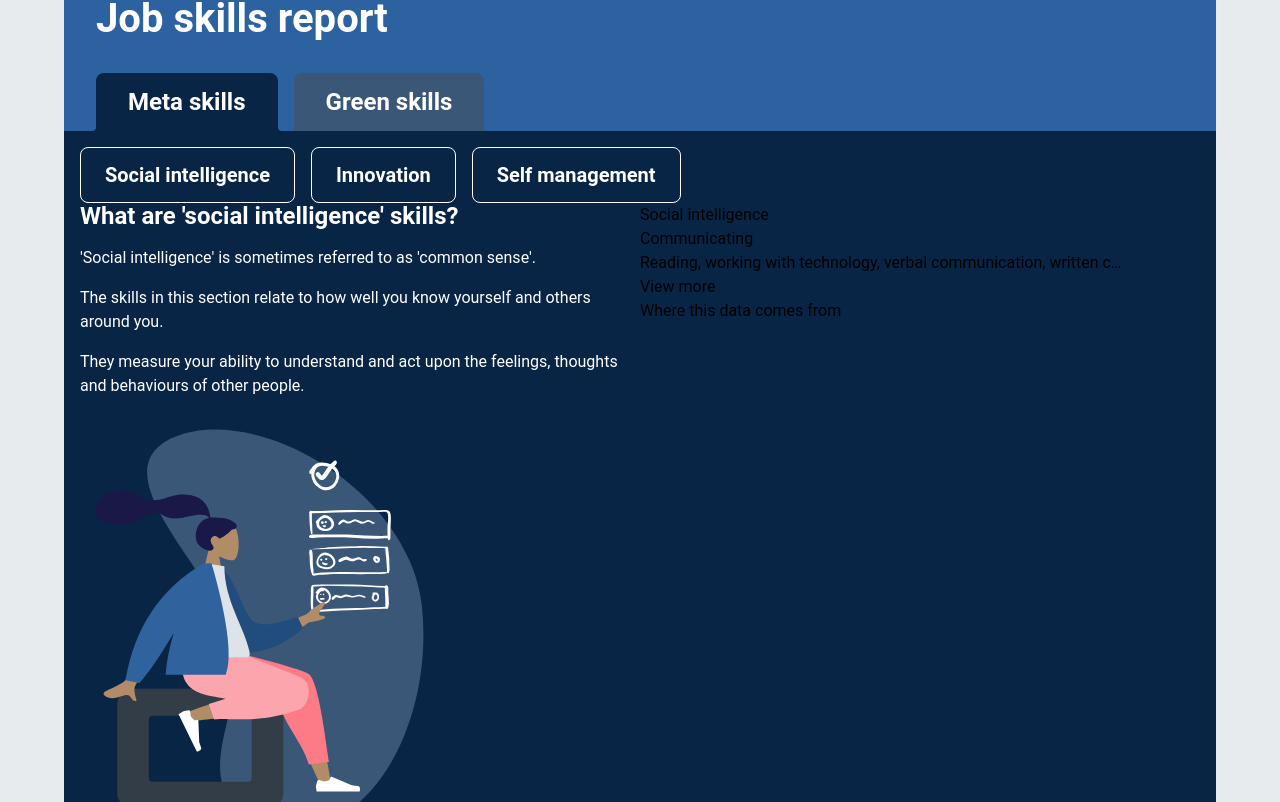
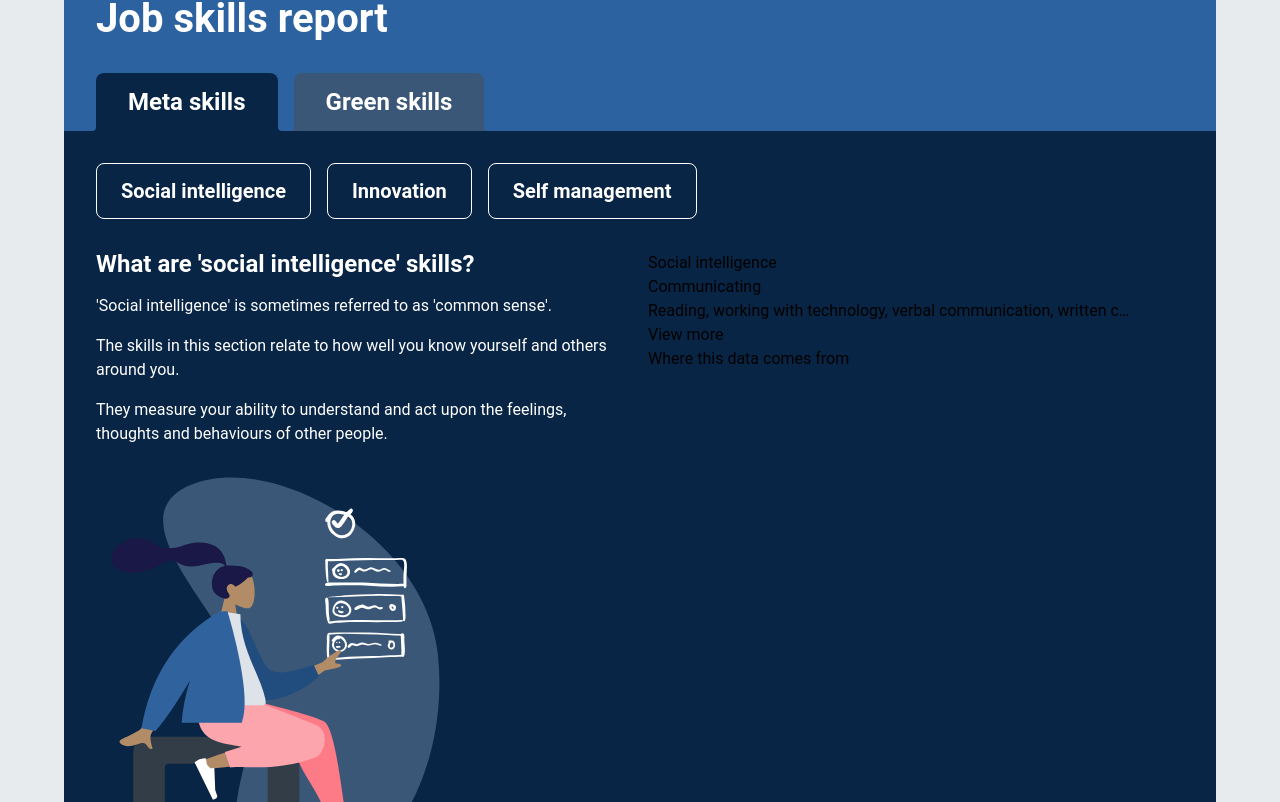
Before and after one commit to SuzanneMc82/design-repo, an Angular app: page / in a window 1280 px wide. Shown: the part 458-1260 px from the top of the page. Built offline with nearby package versions, Linux system fonts and the light colour scheme.

Commit message:
button list

```diff
--- a/src/app/app.component.html
+++ b/src/app/app.component.html
@@ -1,13 +1,13 @@
 <app-container>
   <app-header></app-header>
   <app-tabs></app-tabs>
-  <div class="w-full bg-brand-primary p-4 rounded-b-lg mb-11">
+  <div class="w-full bg-brand-primary p-8 rounded-b-lg mb-11">
     <app-button-list></app-button-list>
-    <div class="flex">
-      <div class="w-full md:w-1/2">
+    <div class="grid sm:grid-cols-1 md:grid-cols-2 md:gap-4">
+      <div>
         <app-simple-text></app-simple-text>
       </div>
-      <div class="w-full md:w-1/2">
+      <div>
         <app-info-list></app-info-list>
       </div>
     </div>
--- a/src/app/button-list/button-list.component.html
+++ b/src/app/button-list/button-list.component.html
@@ -1,4 +1,4 @@
-<div class="w-full flex gap-4">
+<div class="w-full flex gap-4 mb-8">
   <button class="hocus:bg-brand-tertiary text-sm font-bold px-6 py-4 text-white border rounded-lg">Social intelligence</button>
   <button class="hocus:bg-brand-tertiary text-sm font-bold px-6 py-4 text-white border rounded-lg">Innovation</button>
   <button class="hocus:bg-brand-tertiary text-sm font-bold px-6 py-4 text-white border rounded-lg">Self management</button>
--- a/src/app/simple-text/simple-text.component.html
+++ b/src/app/simple-text/simple-text.component.html
@@ -12,4 +12,4 @@
   They measure your ability to understand and act upon the feelings, thoughts
   and behaviours of other people.
 </p>
-<img class="mb-4" src="../../assets/header.svg" alt="Welcome to your report" />
+<img class="sm:hidden md:block mb-4" src="../../assets/header.svg" alt="Welcome to your report" />
```
